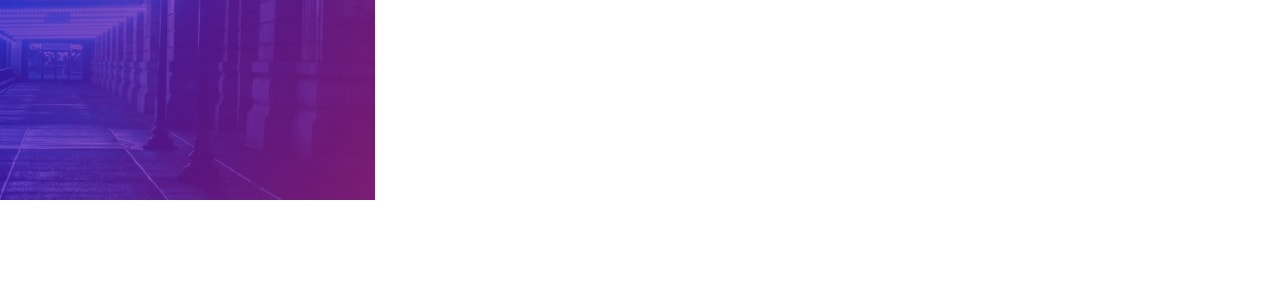
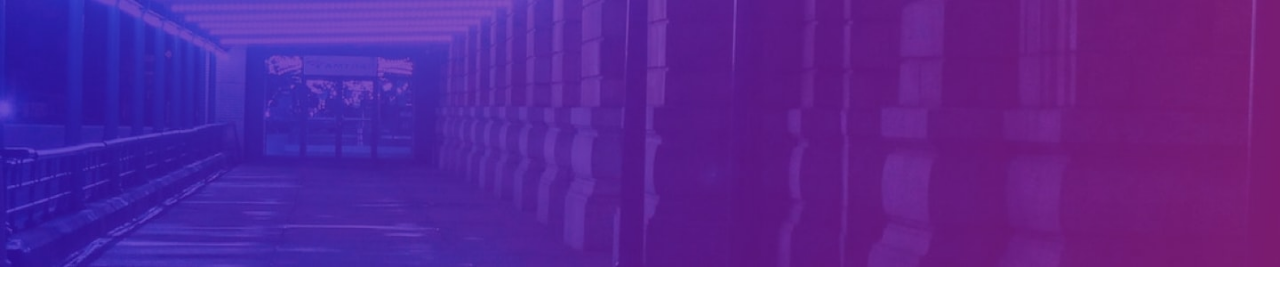
Before and after one commit to oladee/Task-Management, a React (Vite) app: page / in a window 1280 px wide. Shown: the top 306 px of the page. Built offline with nearby package versions, Linux system fonts and the light colour scheme.

Commit message:
included style guide readme to help with styling context

```diff
--- a/src/components/Underlay.jsx
+++ b/src/components/Underlay.jsx
@@ -5,13 +5,15 @@ import mobileLight from '../assets/bg-mobile-light.jpg'
 
 const Underlay = () => {
     var srcst1 = desktopDark + ' 1024w, ' + mobileDark + ' 375w'
-    var size = "(min-width: 375px) 375px, 375px"
+    var size = "(min-width: 1024px) 1024px, 375px"
   return (
-    <div>
+    <div className='h-[100svh]'>
       <div>
-        <img src={mobileDark} alt="Fine backgroud" sizes={size} srcSet={srcst1}/>
+        <img src={desktopDark} alt="Fine backgroud" sizes={size} srcSet={srcst1}/>
       </div>
-      <div></div>
+      <div className='bg-black h-[90vh]'>
+
+      </div>
     </div>
   )
 }
```
Also changed, not shown: 1 other file (tests, documents, lock files or other folders).
